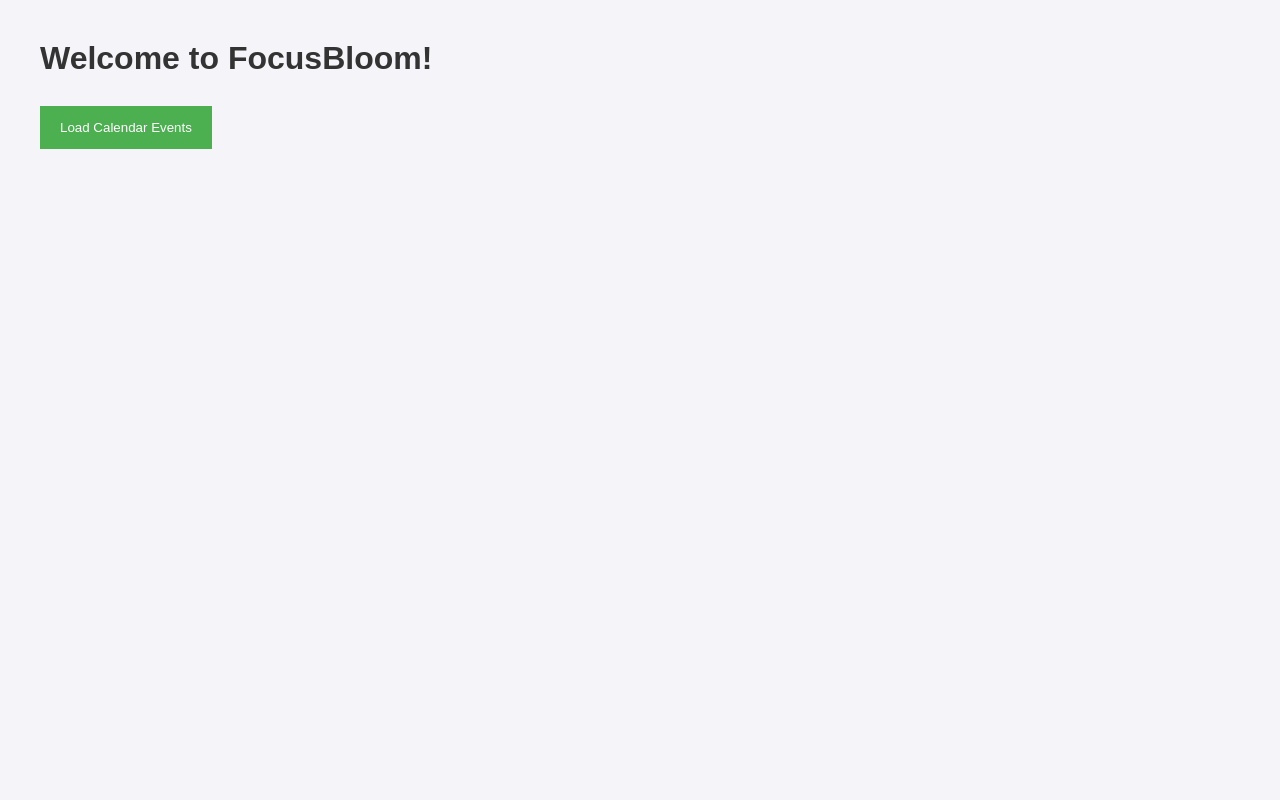
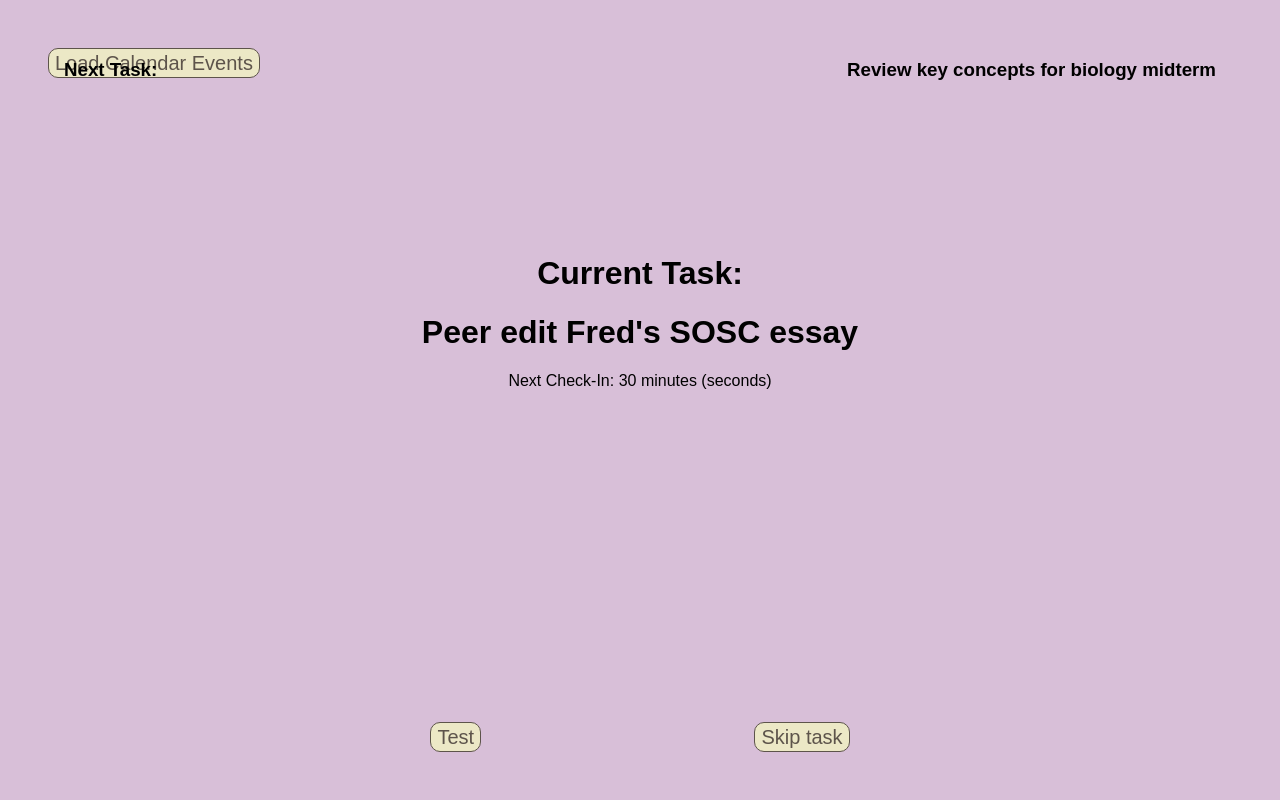
Before and after one commit to bensim0305/FocusBloom, a Flask app: template frontend/templates/index.html in a window 1280 px wide. Run offline with Flask 3, Linux system fonts and the light colour scheme; the template is opened without the code that fills it, so the values that code supplies are empty; some libraries are stand-ins or nearby versions.

Commit message:
copied my code and assets from lofi prototype

```diff
--- a/frontend/focusbloom.py
+++ b/frontend/focusbloom.py
@@ -5,9 +5,11 @@ import gcal_api  # Assuming your Google Calendar API code is in gcal_api.py
 
 app = Flask(__name__)
 
+
 @app.route('/')
 def index():
     return render_template('index.html')  # You'll need to create an index.html file in a 'templates' folder
+
 
 @app.route('/create_event', methods=['POST'])
 def create_event():
@@ -19,5 +21,12 @@ def create_event():
     gcal_api.create_event(task_name, start_time, end_time)
     return 'Event created!'
 
+
+@app.route('/background_process_test', methods=['POST'])
+def background_process_test():
+    print ("Hello")
+    # return ("nothing")
+
+
 if __name__ == '__main__':
     app.run(debug=True)  # Runs the server in debug mode on the local machine
--- a/frontend/static/script.js
+++ b/frontend/static/script.js
@@ -12,3 +12,121 @@ function loadCalendarEvents() {
         })
         .catch(error => console.error('Error fetching events:', error));
 }
+
+let checkinTime = 30;
+
+const bgColors = [
+    "seashell",
+    "peachpuff",
+    "lavender",
+    "lemonchiffon",
+    "lightcyan",
+    "lightgrey",
+    "lightpink",
+    "thistle",
+    "aquamarine",
+    "palegreen",
+    "paleturquoise"
+];
+
+const tasks = [
+    "Peer edit Fred's SOSC essay",
+    "Review key concepts for biology midterm",
+    "Work on Algorithms problem set",
+    "Write reading report for Inclusive",
+    "Email Matt from Google HR back",
+    "Send LinkedIn connection request to Matt from Google HR",
+    "Revise capstone webpage on portfolio",
+    "Start brainstorming ideas for Grace commission",
+    "Edit Nexus Whiplash video",
+    "Complete Lab 3 for Comp. Architecture",
+    "Resubmit Algorithms problem set"
+];
+
+let index = 0;
+let next = 1;
+
+let timeout = setTimeout(heyListen, checkinTime * 1000);
+
+function heyListen() {
+    clearTimeout(timeout); // Clear the timeout to stop it
+    timeout = null;
+
+    navigator.vibrate([900, 250, 900]);
+    let music = new Audio('/static/check-in.mp3');
+    music.play();
+
+    document.getElementById("normalScreen").style.opacity = "0.25";
+    document.getElementById("checkInText").style.visibility = "visible";
+
+    document.getElementById("greenButton").innerHTML = "Continue Task";
+    document.getElementById("greenButton").onclick = continueTask;
+
+    let color = bgColors[Math.floor(Math.random() * bgColors.length)];
+    document.body.style.backgroundColor = color;
+}
+
+function restartTimer() {
+    if (timeout === null) {
+        timeout = setTimeout(heyListen, checkinTime * 1000); // Restart the full timer
+    }
+}
+
+function continueTask() {
+    document.getElementById("normalScreen").style.opacity = "1";
+    document.getElementById("checkInText").style.visibility = "hidden";
+
+    document.getElementById("greenButton").innerHTML = "Finished Task";
+    document.getElementById("greenButton").onclick = finishTask;
+
+    restartTimer();
+}
+
+function skipTask() {
+    navigator.vibrate([900, 250, 900]);
+    var music = new Audio('/static/skipped-task.mp3');
+    music.play();
+
+    document.getElementById("normalScreen").style.opacity = "1";
+    document.getElementById("checkInText").style.visibility = "hidden";
+
+    document.getElementById("greenButton").innerHTML = "Finished Task";
+    document.getElementById("greenButton").onclick = finishTask;
+
+    index = (index + 1) % tasks.length;
+    next = (next + 1) % tasks.length;
+
+    document.getElementById("currentTaskText").innerText = tasks[index];
+    document.getElementById("nextTaskText").innerText = tasks[next];
+
+    document.body.style.backgroundColor = bgColors[Math.floor(Math.random() * bgColors.length)];
+
+    restartTimer();
+}
+
+function finishTask() {
+    navigator.vibrate([900, 250, 900]);
+    var music = new Audio('/static/passed-task.mp3');
+    music.play();
+
+    index = (index + 1) % tasks.length;
+    next = (next + 1) % tasks.length;
+
+    document.getElementById("currentTaskText").innerText = tasks[index];
+    document.getElementById("nextTaskText").innerText = tasks[next];
+
+    document.body.style.backgroundColor = bgColors[Math.floor(Math.random() * bgColors.length)];
+
+    restartTimer();
+}
+
+$(function () {
+    $('a#test').on('click', function (e) {
+        e.preventDefault()
+        $.getJSON('/background_process_test',
+            function (data) {
+                //do nothing
+            });
+        return false;
+    });
+});
--- a/frontend/static/style.css
+++ b/frontend/static/style.css
@@ -1,19 +1,83 @@
+* {
+    font-family: "Nunito", sans-serif;
+    user-select: none;
+    -khtml-user-select: none;
+    -o-user-select: none;
+    -moz-user-select: -moz-none;
+    -webkit-user-select: none;
+}
+
 body {
-    font-family: Arial, sans-serif;
     margin: 40px;
-    background-color: #f4f4f9;
-    color: #333;
+    overflow: hidden;
+    background-color: thistle;
+}
+
+#normalScreen {
+    position: absolute;
+    top: 40%;
+    left: 50%;
+    text-align: center;
+    transform: translate(-50%, -50%);
+    visibility: visible;
+}
+
+#checkInText {
+    position: absolute;
+    top: 60%;
+    left: 50%;
+    text-align: center;
+    transform: translate(-50%, -50%);
+    visibility: hidden;
+}
+
+#greenButton {
+    position: absolute;
+    bottom: 5%;
+    left: 33%;
+}
+
+#redButton {
+    position: absolute;
+    bottom: 5%;
+    right: 33%;
+}
+
+ul {
+    list-style-type: none;
+}
+
+li span {
+    display: inline-block;
+    width: 200px;
 }
 
 button {
-    background-color: #4CAF50;
-    color: white;
-    padding: 14px 20px;
-    margin: 8px 0;
-    border: none;
+    height: 30px;
+    border: 1px solid #5d544b;
+    border-radius: 10px;
+    font-family: 'Nunito', sans-serif;
+    font-size: 20px;
+    color: #5D544B;
+    background-color: #ECE8C6;
+    vertical-align: middle;
+    margin: 8px;
     cursor: pointer;
 }
 
 button:hover {
     background-color: #45a049;
 }
+
+#nextTaskHeader {
+    position: absolute;
+    top: 5%;
+    left: 5%;
+}
+
+#nextTaskText {
+    position: absolute;
+    top: 5%;
+    right: 5%;
+    text-align: right;
+}
--- a/frontend/templates/index.html
+++ b/frontend/templates/index.html
@@ -1,14 +1,36 @@
 <!DOCTYPE html>
 <html lang="en">
+
 <head>
     <meta charset="UTF-8">
     <title>FocusBloom</title>
-    <link rel="stylesheet" href="/static/css/style.css">
+    <link rel="stylesheet" href="/static/style.css">
+    <script src="//ajax.googleapis.com/ajax/libs/jquery/1.9.1/jquery.min.js"></script>
 </head>
+
 <body>
-    <h1>Welcome to FocusBloom!</h1>
+    <p id="OpeningText" hidden>Hi! Welcome to FocusBloom. Now organize your life dummy!</p>
+
+    <div id="events"></div>
+
+    <h3 id="nextTaskHeader">Next Task:</h3>
+    <h3 id="nextTaskText">Review key concepts for biology midterm</h3>
+
+    <div id="normalScreen">
+        <h1 id="currentTaskHeader">Current Task:</h1>
+        <h1 id="currentTaskText">Peer edit Fred's SOSC essay</h1>
+
+        <p id="nextCheckInText">Next Check-In: 30 minutes (seconds)</p>
+    </div>
+
+    <h2 class="checkIn" id="checkInText">Would you like to continue working on your task?</h2>
+
+    <a href=# id=test><button id="greenButton">Test</button></a>
+    <!-- <button id="greenButton" onclick="finishTask()">Finish task</button> -->
+    <button id="redButton" onclick="skipTask()">Skip task</button>
+
     <button onclick="loadCalendarEvents()">Load Calendar Events</button>
-    <div id="events"></div>
-    <script src="/static/js/script.js"></script>
+    <script src="/static/script.js"></script>
 </body>
+
 </html>
```
Also changed, not shown: 3 other files.
